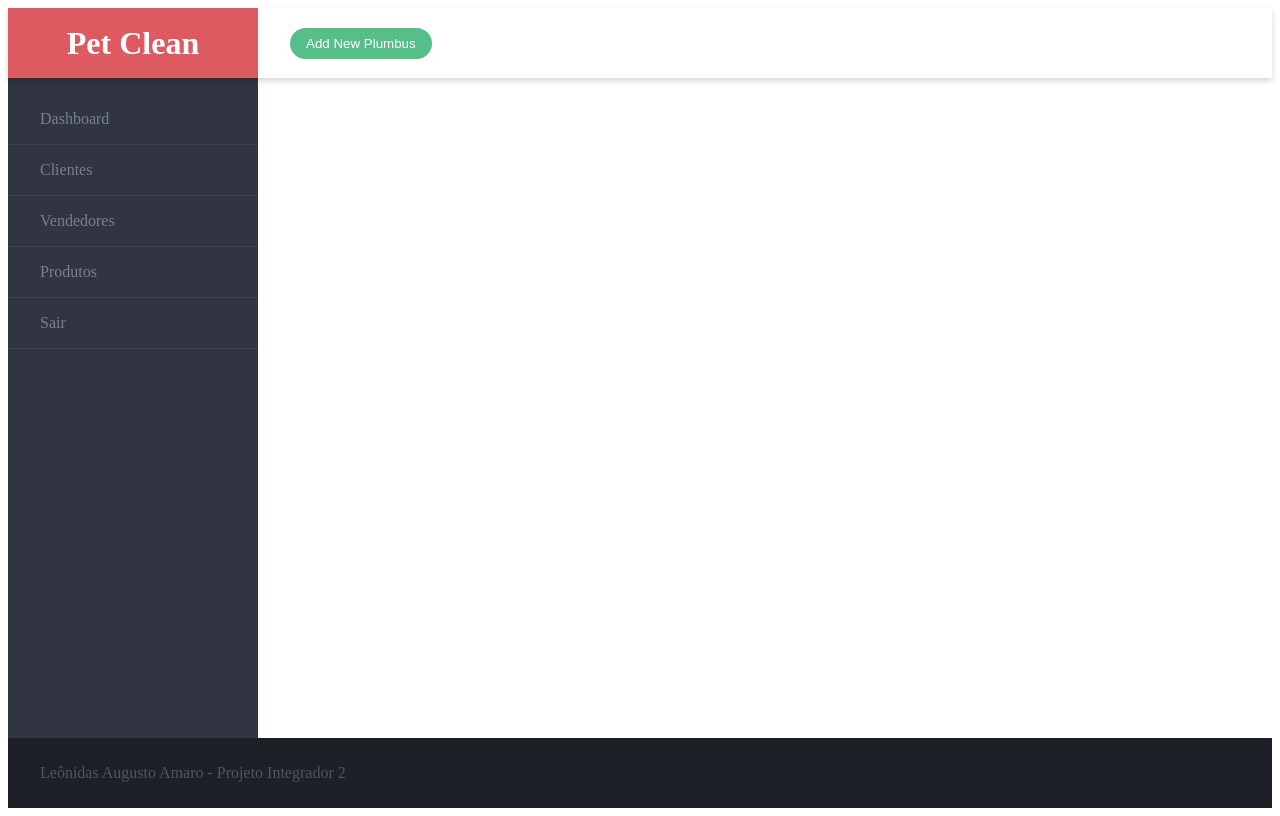
After one commit to augustoamaro/cleanpet, a PHP site: page /dashboard.php in a window 1280 px wide. The commit adds this page. Run offline with PHP 8.4, Linux system fonts and the light colour scheme; some libraries are stand-ins or nearby versions.

Commit message:
ajustes css. inclusao da dashboard

```diff
--- /dev/null
+++ b/dashboard.php
@@ -0,0 +1,45 @@
+<div class="admin">
+<link rel="stylesheet" href="./static/css/dashboard.css">
+  <header class="admin__header">
+    <a href="#" class="logo">
+      <h1>Pet Clean</h1>
+    </a>
+    <div class="toolbar">
+      <button class="btn btn--primary">Add New Plumbus</button>
+      <?php
+
+                    if(isset($_SESSION[SESSION_LOGIN])) {
+                ?>
+                    <li class="scroll"><form action="logoff.php" method="POST"></li>
+                        <button type="submit" class="btn-logoff">Logoff</button>
+                    </form>
+
+                <?php } ?>
+    </div>
+  </header>
+  <nav class="admin__nav">
+    <ul class="menu">
+      <li class="menu__item">
+        <a class="menu__link" href="#">Dashboard</a>
+      </li>
+      <li class="menu__item">
+        <a class="menu__link" href="#">Clientes</a>
+      </li>
+      <li class="menu__item">
+        <a class="menu__link" href="#">Vendedores</a>
+      </li>
+      <li class="menu__item">
+        <a class="menu__link" href="#">Produtos</a>
+      </li>
+      <li class="menu__item">
+        <a class="menu__link" href="./logoff.php">Sair</a>
+      </li>
+    </ul>
+  </nav>
+  </main>
+  <footer class="admin__footer">
+    <span>
+      Leônidas Augusto Amaro - Projeto Integrador 2
+    </span>
+  </footer>
+</div>
--- /dev/null
+++ b/static/css/dashboard.css
@@ -0,0 +1,181 @@
+*,
+*::before,
+*::after {
+  box-sizing: border-box;
+}
+
+body {
+  height: 100%;
+  overflow-x: hidden;
+}
+
+.admin {
+  --spacing: 1rem;
+  display: flex;
+  flex-wrap: wrap;
+  display: grid;
+  height: 100vh;
+  grid-template-rows: 70px 1fr 70px;
+  grid-template-columns: 250px 1fr;
+  grid-template-areas: "header header" "nav    main" "footer footer";
+}
+.admin__header {
+  display: flex;
+  flex-basis: 100%;
+  grid-area: header;
+  height: 70px;
+  background-color: #fff;
+  box-shadow: 0 3px 6px rgba(0, 0, 0, 0.16);
+  position: relative;
+}
+.admin__nav {
+  flex: 0 0 250px;
+  grid-area: nav;
+  background-color: #313541;
+}
+.admin__main {
+  flex: 1;
+  grid-area: main;
+  padding: var(--spacing);
+  overflow-y: auto;
+  overflow-x: hidden;
+  -webkit-overflow-scrolling: touch;
+  background-color: #f4f7fa;
+}
+.admin__footer {
+  display: flex;
+  grid-area: footer;
+  flex-basis: 100%;
+  justify-content: space-between;
+  align-items: center;
+  height: 70px;
+  padding: 0 var(--spacing);
+  color: #4e5561;
+  background-color: #1d2127;
+}
+@media screen and (min-width: 48rem) {
+  .admin {
+    --spacing: 2rem;
+  }
+}
+
+.dashboard {
+  --column-count: 2;
+  display: flex;
+  flex-wrap: wrap;
+  margin: 0 calc(var(--spacing) * -0.5);
+  display: grid;
+  grid-template-columns: repeat(var(--column-count), 1fr);
+  grid-gap: var(--spacing);
+}
+.dashboard__item {
+  flex: 1 1 50%;
+  grid-column-end: span 2;
+  padding: calc(var(--spacing) / 2);
+}
+.dashboard__item--full {
+  flex-basis: 100%;
+  grid-column: 1 / -1;
+}
+.dashboard__item--col {
+  flex-basis: calc(100% / var(--column-count));
+  grid-column-end: span 1;
+}
+@media screen and (min-width: 48rem) {
+  .dashboard {
+    --column-count: 4;
+  }
+}
+@supports (display: grid) {
+  .dashboard {
+    margin: 0;
+  }
+  .dashboard__item {
+    padding: 0;
+  }
+}
+
+a {
+  color: #dc5a60;
+  text-decoration: none;
+}
+
+img {
+  max-width: 100%;
+  height: auto;
+}
+
+.logo {
+  display: flex;
+  flex: 0 0 250px;
+  height: 70px;
+  justify-content: center;
+  align-items: center;
+  position: relative;
+  margin: 0;
+  color: #fff;
+  background-color: #dc5a60;
+  font-size: 1rem;
+}
+.logo h1 {
+  margin: 0;
+}
+
+.toolbar {
+  display: flex;
+  flex: 1;
+  justify-content: space-between;
+  align-items: center;
+  padding: 0 var(--spacing);
+}
+
+.menu {
+  list-style-type: none;
+  padding: 0;
+}
+.menu__item {
+  border-bottom: 1px solid rgba(255, 255, 255, 0.07);
+}
+.menu__link {
+  display: block;
+  padding: 1rem 2rem;
+  color: #76808f;
+  text-decoration: none;
+}
+.menu__link:hover, .menu__link:focus {
+  color: #fff;
+  background-color: #1f222d;
+}
+
+.card {
+  height: 100%;
+  padding: 1rem;
+  font-size: 2rem;
+  font-weight: 300;
+  background-color: #fff;
+  box-shadow: 0 1px 3px rgba(0, 0, 0, 0.12), 0 1px 2px rgba(0, 0, 0, 0.24);
+  transition: all 0.3s cubic-bezier(0.25, 0.8, 0.25, 1);
+}
+
+.btn {
+  display: inline-block;
+  border-radius: 5em;
+  border: 0;
+  padding: 0.5rem 1rem;
+  white-space: nowrap;
+}
+.btn--primary {
+  color: #fff;
+  background-color: #56bf89;
+}
+
+.ticker {
+  list-style-type: none;
+  padding: 0;
+  margin: 0;
+  display: flex;
+  flex-wrap: wrap;
+}
+.ticker__item {
+  margin-right: 1rem;
+}
```
Also changed, not shown: index2.php (deleted, +0 -149 lines), login.php (+6 -10 lines), static/css/loginbox.css (+90 -71 lines).
